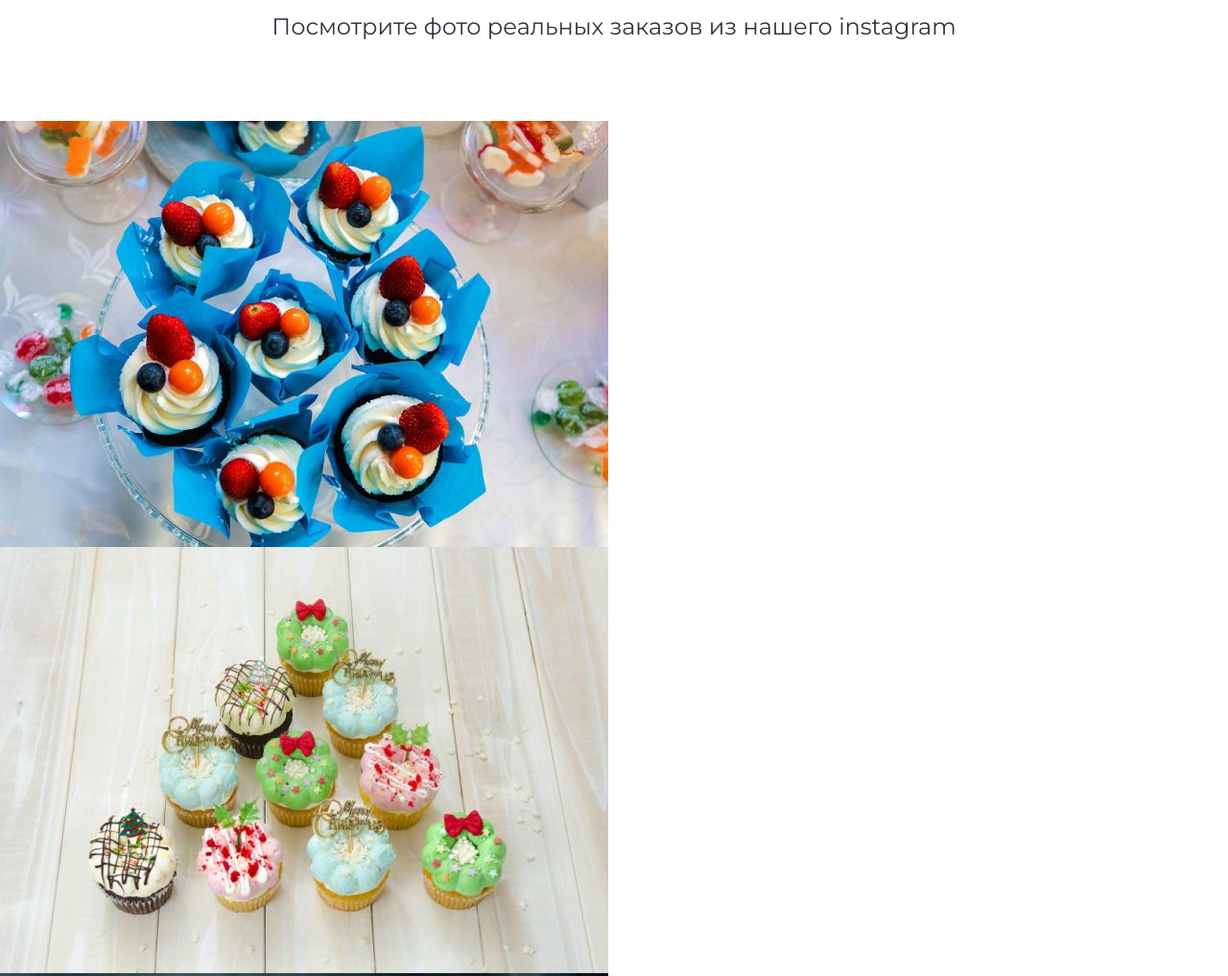
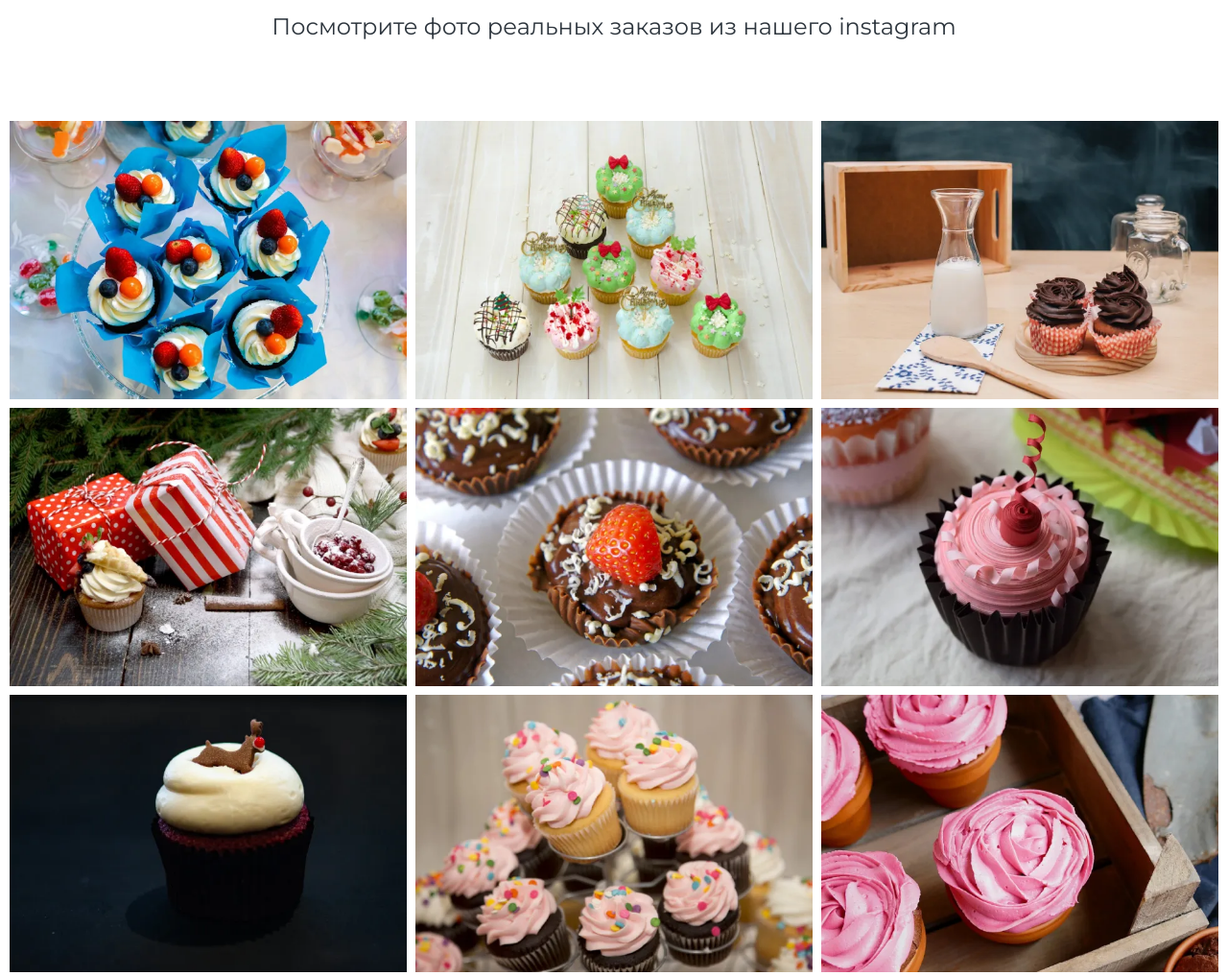
Before and after one commit to maxym-huklivsky/my-project-22.08, a plain HTML site: page index.html in a window 1280 px wide. Shown: the part 5526-6543 px from the top of the page at 96% size. Drawn offline with nearby package versions, Linux system fonts and the light colour scheme.

Commit message:
do experience

```diff
--- a/index.html
+++ b/index.html
@@ -336,19 +336,129 @@
 
 		<!-- Experience -->
 		<section class="experience">
-			<h2 class="experience__title">Сделали более 3.000 заказов за 2 года</h2>
-			<p class="experience__text">Посмотрите фото реальных заказов из нашего instagram</p>
-			<ul class="experience__list">
-				<li class="experience__item"><img src="./images/expirience/photo-1@1x.jpg" alt="кексики &#128523;"></li>
-				<li class="experience__item"><img src="./images/expirience/photo-2@1x.jpg" alt="кексики &#128523;"></li>
-				<li class="experience__item"><img src="./images/expirience/photo-3@1x.jpg" alt="кексики &#128523;"></li>
-				<li class="experience__item"><img src="./images/expirience/photo-4@1x.jpg" alt="кексики &#128523;"></li>
-				<li class="experience__item"><img src="./images/expirience/photo-5@1x.jpg" alt="кексики &#128523;"></li>
-				<li class="experience__item"><img src="./images/expirience/photo-6@1x.jpg" alt="кексики &#128523;"></li>
-				<li class="experience__item"><img src="./images/expirience/photo-7@1x.jpg" alt="кексики &#128523;"></li>
-				<li class="experience__item"><img src="./images/expirience/photo-8@1x.jpg" alt="кексики &#128523;"></li>
-				<li class="experience__item"><img src="./images/expirience/photo-9@1x.jpg" alt="кексики &#128523;"></li>
-			</ul>
+			<div class="experience__container">
+				<h2 class="experience__title">Сделали более 3.000 заказов за 2 года</h2>
+				<p class="experience__text">Посмотрите фото реальных заказов из нашего instagram</p>
+				<ul class="experience__list">
+					<li class="experience__item">
+						<picture>
+							<source srcset="./images/expirience-webp/photo-1@1x.webp 634w,
+												 ./images/expirience-webp/photo-1@2x.webp 1268w,
+												 ./images/expirience-webp/photo-1@3x.webp 1902w"
+								sizes="(min-width: 1200px) 33vw, (min-width: 720px) 50vw, 100vw" type="image/webp">
+
+							<img srcset="./images/expirience/photo-1@1x.jpg 634w,
+										 	 ./images/expirience/photo-1@2x.jpg 1268w,
+										 	 ./images/expirience/photo-1@3x.jpg 1902w" src="./images/expirience/photo-1@1x.jpg"
+								sizes="(min-width: 1200px) 33vw, (min-width: 720px) 50vw, 100vw" alt="кексики &#128523;">
+						</picture>
+					</li>
+					<li class="experience__item">
+						<picture>
+							<source srcset="./images/expirience-webp/photo-2@1x.webp 634w,
+												 ./images/expirience-webp/photo-2@2x.webp 1268w,
+												 ./images/expirience-webp/photo-2@3x.webp 1902w"
+								sizes="(min-width: 1200px) 33vw, (min-width: 720px) 50vw, 100vw" type="image/webp">
+
+							<img srcset="./images/expirience/photo-2@1x.jpg 634w,
+										 	 ./images/expirience/photo-2@2x.jpg 1268w,
+										 	 ./images/expirience/photo-2@3x.jpg 1902w" src="./images/expirience/photo-2@1x.jpg"
+								sizes="(min-width: 1200px) 33vw, (min-width: 720px) 50vw, 100vw" alt="кексики &#128523;">
+						</picture>
+					</li>
+					<li class="experience__item">
+						<picture>
+							<source srcset="./images/expirience-webp/photo-3@1x.webp 634w,
+												 ./images/expirience-webp/photo-3@2x.webp 1268w,
+												 ./images/expirience-webp/photo-3@3x.webp 1902w"
+								sizes="(min-width: 1200px) 33vw, (min-width: 720px) 50vw, 100vw" type="image/webp">
+
+							<img srcset="./images/expirience/photo-3@1x.jpg 634w,
+										 	 ./images/expirience/photo-3@2x.jpg 1268w,
+										 	 ./images/expirience/photo-3@3x.jpg 1902w" src="./images/expirience/photo-3@1x.jpg"
+								sizes="(min-width: 1200px) 33vw, (min-width: 720px) 50vw, 100vw" alt="кексики &#128523;">
+						</picture>
+					</li>
+					<li class="experience__item">
+						<picture>
+							<source srcset="./images/expirience-webp/photo-4@1x.webp 634w,
+												 ./images/expirience-webp/photo-4@2x.webp 1268w,
+												 ./images/expirience-webp/photo-4@3x.webp 1902w"
+								sizes="(min-width: 1200px) 33vw, (min-width: 720px) 50vw, 100vw" type="image/webp">
+
+							<img srcset="./images/expirience/photo-4@1x.jpg 634w,
+										 	 ./images/expirience/photo-4@2x.jpg 1268w,
+										 	 ./images/expirience/photo-4@3x.jpg 1902w" src="./images/expirience/photo-4@1x.jpg"
+								sizes="(min-width: 1200px) 33vw, (min-width: 720px) 50vw, 100vw" alt="кексики &#128523;">
+						</picture>
+					</li>
+					<li class="experience__item">
+						<picture>
+							<source srcset="./images/expirience-webp/photo-5@1x.webp 634w,
+												 ./images/expirience-webp/photo-5@2x.webp 1268w,
+												 ./images/expirience-webp/photo-5@3x.webp 1902w"
+								sizes="(min-width: 1200px) 33vw, (min-width: 720px) 50vw, 100vw" type="image/webp">
+
+							<img srcset="./images/expirience/photo-5@1x.jpg 634w,
+										 	 ./images/expirience/photo-5@2x.jpg 1268w,
+										 	 ./images/expirience/photo-5@3x.jpg 1902w" src="./images/expirience/photo-5@1x.jpg"
+								sizes="(min-width: 1200px) 33vw, (min-width: 720px) 50vw, 100vw" alt="кексики &#128523;">
+						</picture>
+					</li>
+					<li class="experience__item">
+						<picture>
+							<source srcset="./images/expirience-webp/photo-6@1x.webp 634w,
+												 ./images/expirience-webp/photo-6@2x.webp 1268w,
+												 ./images/expirience-webp/photo-6@3x.webp 1902w"
+								sizes="(min-width: 1200px) 33vw, (min-width: 720px) 50vw, 100vw" type="image/webp">
+
+							<img srcset="./images/expirience/photo-6@1x.jpg 634w,
+										 	 ./images/expirience/photo-6@2x.jpg 1268w,
+										 	 ./images/expirience/photo-6@3x.jpg 1902w" src="./images/expirience/photo-6@1x.jpg"
+								sizes="(min-width: 1200px) 33vw, (min-width: 720px) 50vw, 100vw" alt="кексики &#128523;">
+						</picture>
+					</li>
+					<li class="experience__item">
+						<picture>
+							<source srcset="./images/expirience-webp/photo-7@1x.webp 634w,
+												 ./images/expirience-webp/photo-7@2x.webp 1268w,
+												 ./images/expirience-webp/photo-7@3x.webp 1902w"
+								sizes="(min-width: 1200px) 33vw, (min-width: 720px) 50vw, 100vw" type="image/webp">
+
+							<img srcset="./images/expirience/photo-7@1x.jpg 634w,
+										 	 ./images/expirience/photo-7@2x.jpg 1268w,
+										 	 ./images/expirience/photo-7@3x.jpg 1902w" src="./images/expirience/photo-7@1x.jpg"
+								sizes="(min-width: 1200px) 33vw, (min-width: 720px) 50vw, 100vw" alt="кексики &#128523;">
+						</picture>
+					</li>
+					<li class="experience__item">
+						<picture>
+							<source srcset="./images/expirience-webp/photo-8@1x.webp 634w,
+												 ./images/expirience-webp/photo-8@2x.webp 1268w,
+												 ./images/expirience-webp/photo-8@3x.webp 1902w"
+								sizes="(min-width: 1200px) 33vw, (min-width: 720px) 50vw, 100vw" type="image/webp">
+
+							<img srcset="./images/expirience/photo-8@1x.jpg 634w,
+										 	 ./images/expirience/photo-8@2x.jpg 1268w,
+										 	 ./images/expirience/photo-8@3x.jpg 1902w" src="./images/expirience/photo-8@1x.jpg"
+								sizes="(min-width: 1200px) 33vw, (min-width: 720px) 50vw, 100vw" alt="кексики &#128523;">
+						</picture>
+					</li>
+					<li class="experience__item">
+						<picture>
+							<source srcset="./images/expirience-webp/photo-9@1x.webp 634w,
+												 ./images/expirience-webp/photo-9@2x.webp 1268w,
+												 ./images/expirience-webp/photo-9@3x.webp 1902w"
+								sizes="(min-width: 1200px) 33vw, (min-width: 720px) 50vw, 100vw" type="image/webp">
+
+							<img srcset="./images/expirience/photo-9@1x.jpg 634w,
+										 	 ./images/expirience/photo-9@2x.jpg 1268w,
+										 	 ./images/expirience/photo-9@3x.jpg 1902w" src="./images/expirience/photo-9@1x.jpg"
+								sizes="(min-width: 1200px) 33vw, (min-width: 720px) 50vw, 100vw" alt="кексики &#128523;">
+						</picture>
+					</li>
+				</ul>
+			</div>
 		</section>
 
 		<!-- Make-order -->
--- a/sass/layout/_experience.scss
+++ b/sass/layout/_experience.scss
@@ -1,3 +1,9 @@
+.experience__container {
+	max-width: 1940px;
+	padding: 0 10px;
+	margin: 0 auto;
+}
+
 .experience__title {
 	@extend %subtitle;
 	margin-bottom: 14px;
@@ -12,3 +18,21 @@
 	line-height: 1.43;
 	text-align: center;
 }
+
+.experience__list {
+	display: flex;
+	flex-wrap: wrap;
+	gap: 9px;
+}
+
+.experience__item {
+	flex-basis: 100%;
+
+	@media screen and (min-width: 720px) {
+		flex-basis: calc(100% / 2 - 4.5px);
+	}
+
+	@media screen and (min-width: 1200px) {
+		flex-basis: calc(100% / 3 - 6px);
+	}
+}
```
Also changed, not shown: css/main.css, css/main.min.css, 2 other files.
